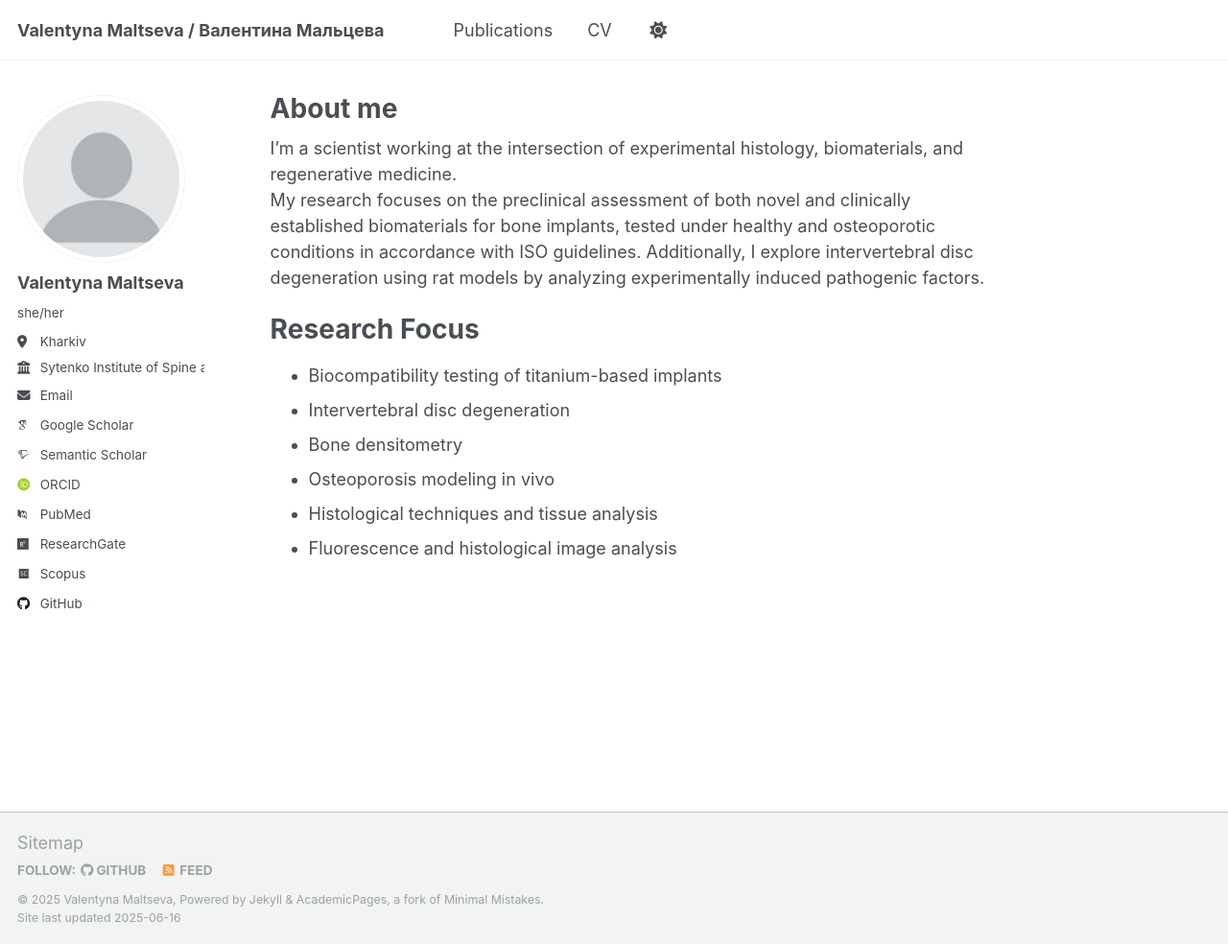
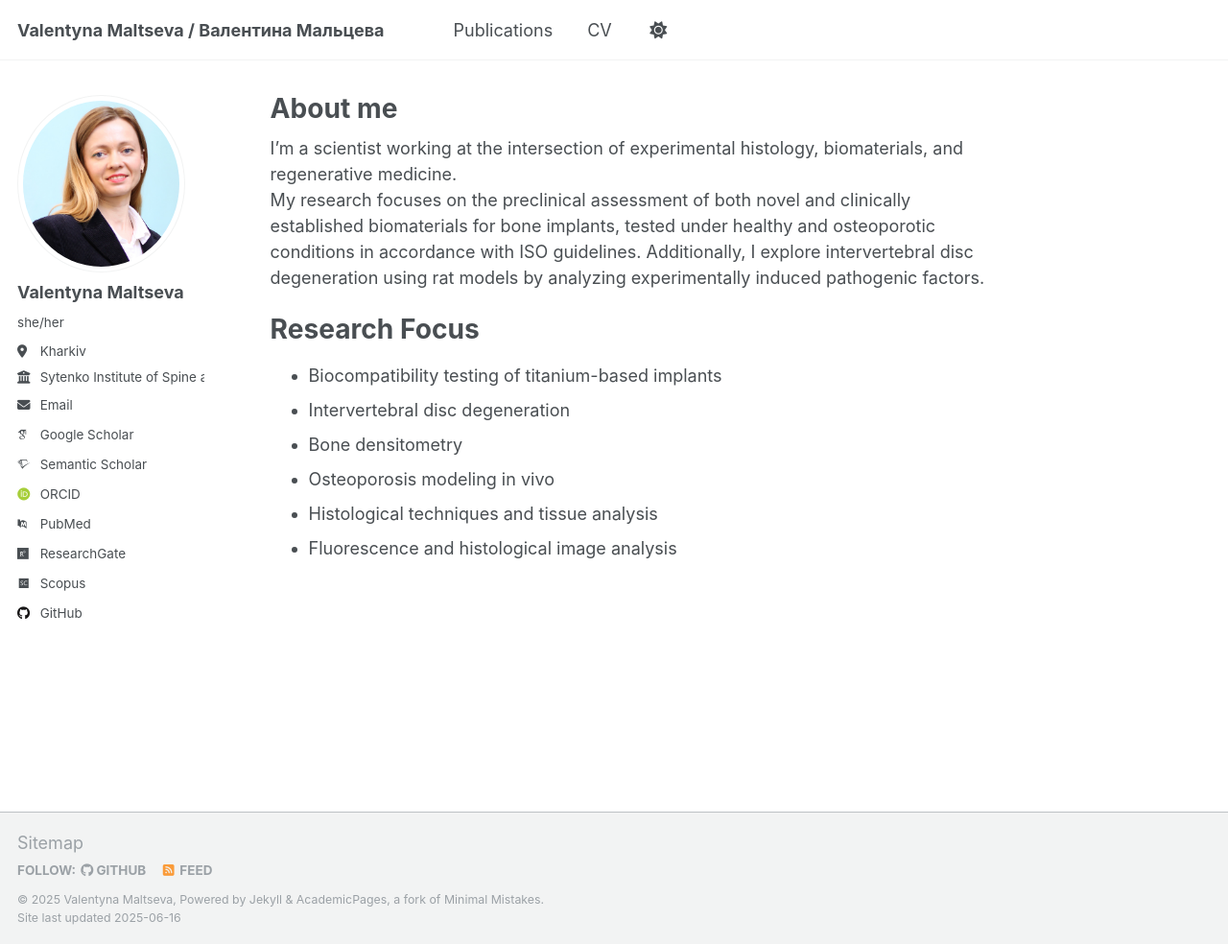
Before and after one commit to valentynamaltseva/valentynamaltseva.github.io, a Jekyll site: the page built from _pages/about.md, in a window 1280 px wide and 984 px high. Shown: the whole window at 96% size. Built offline with Jekyll 4.4.1, drawn with Linux system fonts in a browser that asks for light colours; some web fonts are replaced.

Commit message:
Update _config.yml

```diff
--- a/_config.yml
+++ b/_config.yml
@@ -22,7 +22,7 @@ repository               : "academicpages/academicpages.github.io"
 #               Additional customization can be done by editing /_includes/author-profile.html
 author:
   # Biographic information
-  avatar           : "profile.png"
+  avatar           : "Мальцева ВЄ.1.png"
   name             : "Valentyna Maltseva"
   pronouns         :  "she/her"
   bio              :
```
